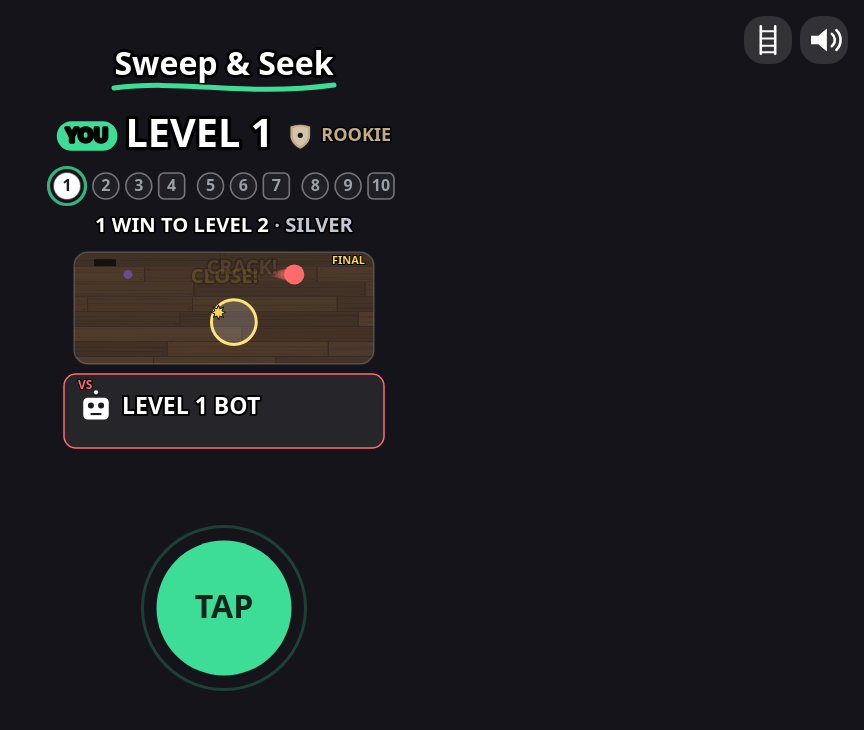
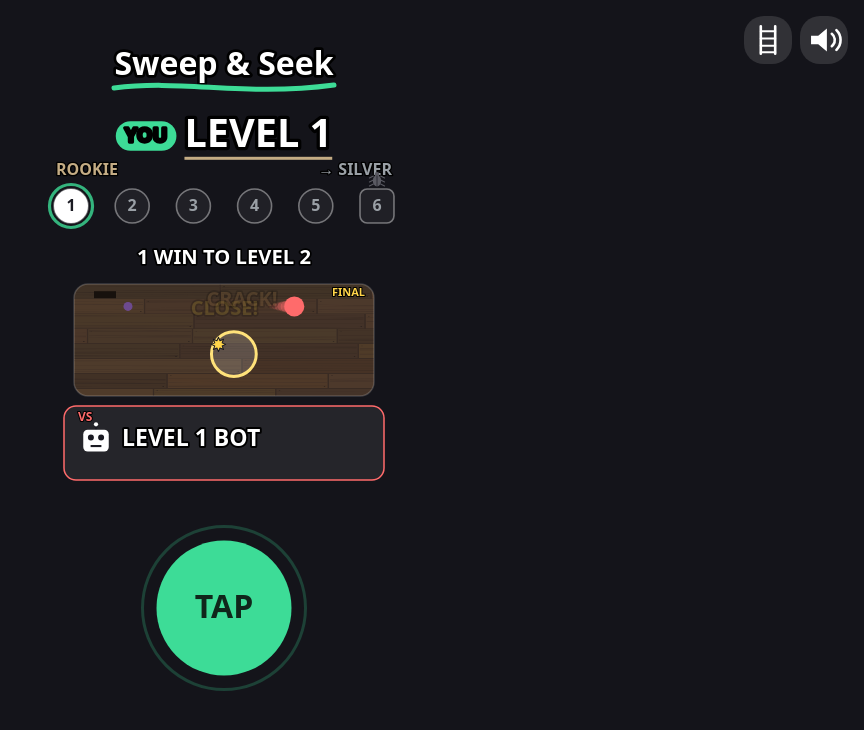
Before and after one commit to jeong790505/sweep-and-seek, a plain HTML site: page index.html in a window 1280 px wide. Shown: the whole page, without its empty margins (416-1280 px from the left). Drawn offline with Linux system fonts and the light colour scheme.

Commit message:
Add files via upload

```diff
--- a/index.html
+++ b/index.html
@@ -16,7 +16,7 @@
     -webkit-user-select: none; user-select: none; -webkit-touch-callout: none; -webkit-tap-highlight-color: transparent; }
   canvas { display: block; position: fixed; left: 0; top: 0; touch-action: none; -webkit-user-select: none; user-select: none; outline: none; }
 </style>
-  <script type="module" crossorigin src="./assets/index-B4GmZ1by.js"></script>
+  <script type="module" crossorigin src="./assets/index-DffFE4dA.js"></script>
 </head>
 <body>
 <canvas id="c"></canvas>
```
